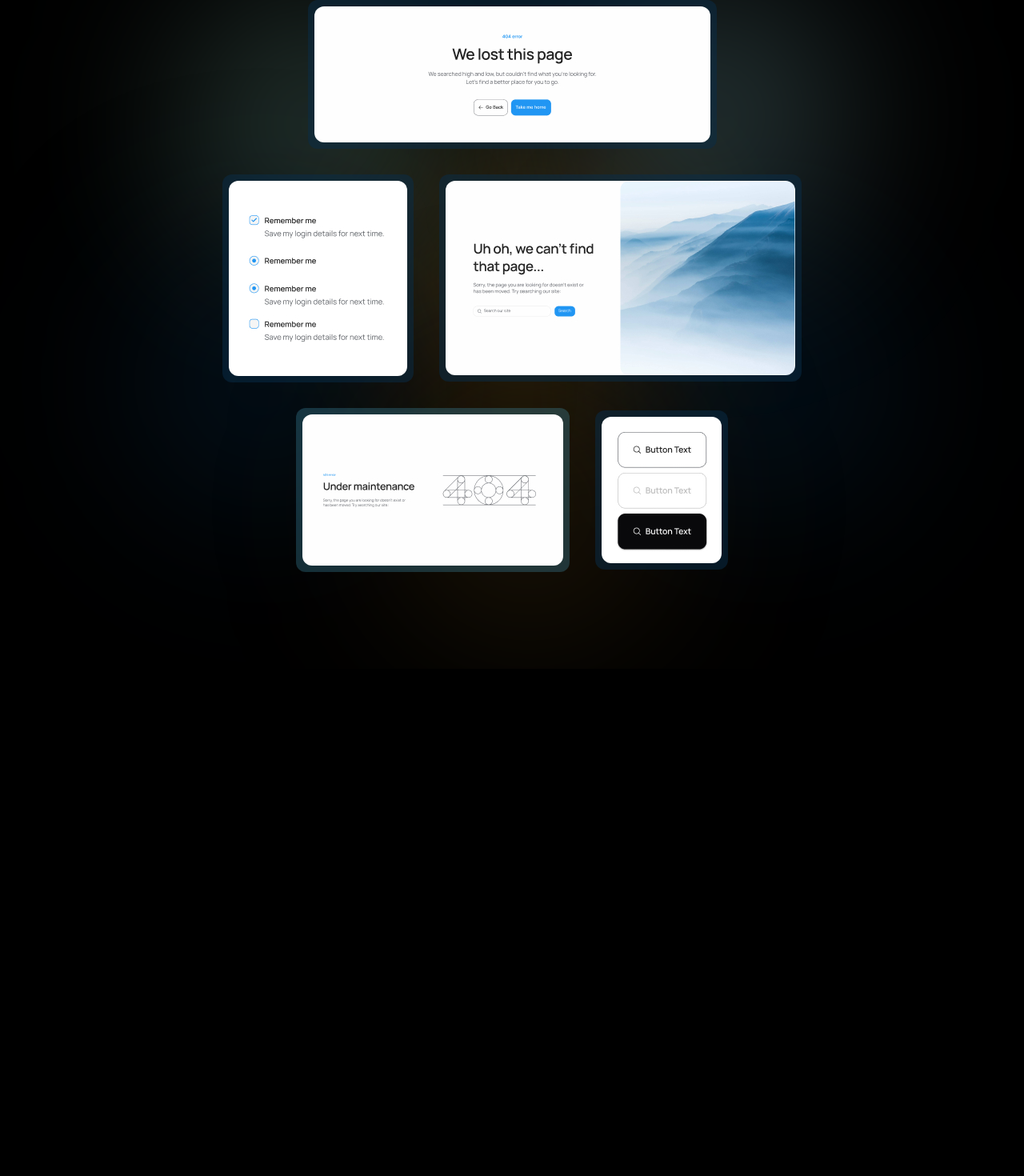
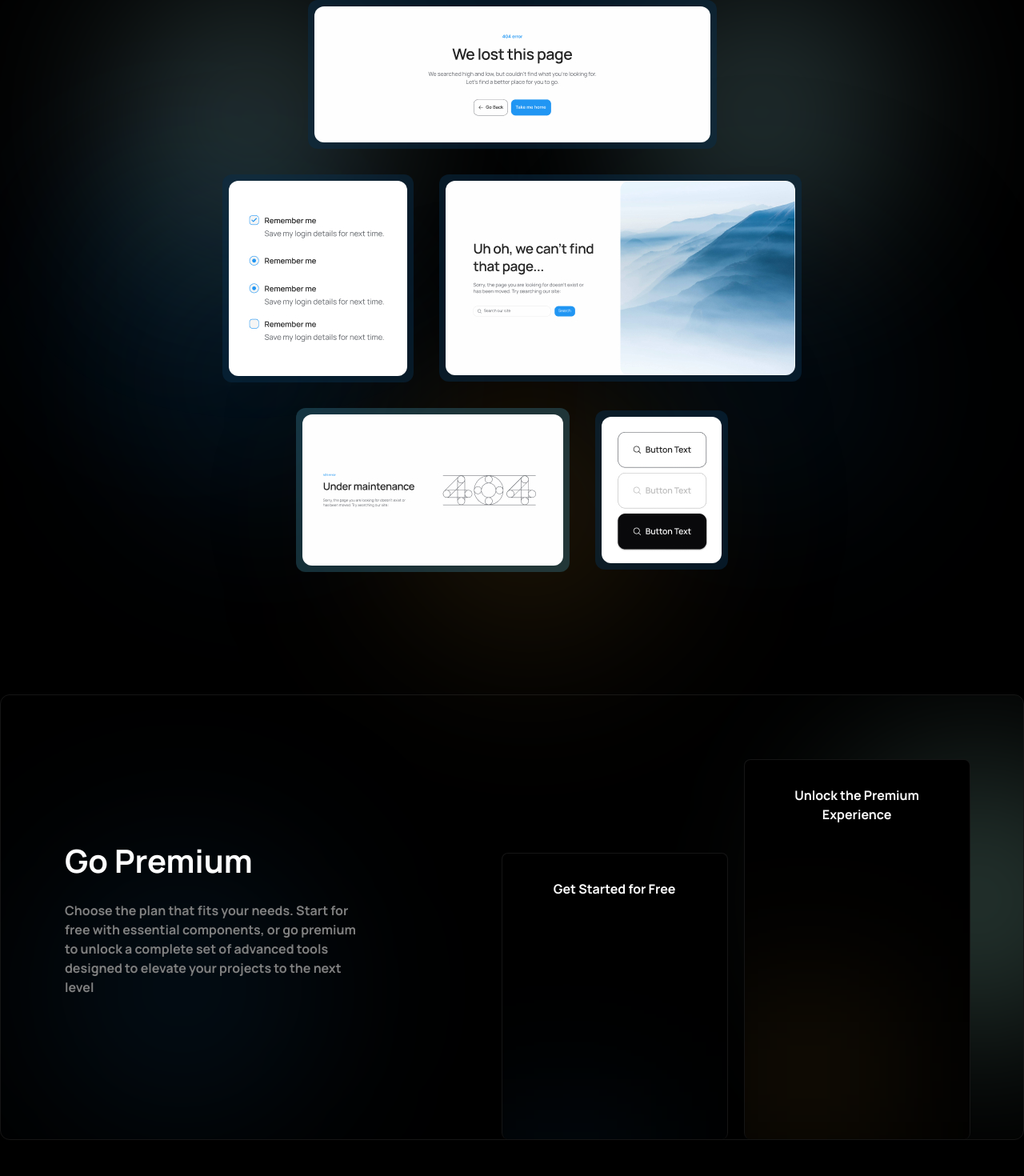
Before and after one commit to julianvidela/culture-ui-landing, a Next.js app in the folder client/: page /pages/home in a window 1280 px wide. Shown: the part 1109-2579 px from the top of the page at 80% size. Before the commit the page ends 1945 px from the top, so only its background shows below. Built offline with nearby package versions, Linux system fonts and the light colour scheme.

Commit message:
home and footer ready

```diff
--- a/client/src/app/common/assets/img/index.ts
+++ b/client/src/app/common/assets/img/index.ts
@@ -4,13 +4,14 @@ import Component_2 from "@/app/common/assets/img/component-2.jpg"
 import Component_3 from "@/app/common/assets/img/component-3.jpg"
 import Component_4 from "@/app/common/assets/img/component-4.jpg"
 import Component_5 from "@/app/common/assets/img/component-5.jpg"
+import CultureUiText from "@/app/common/assets/img/Culture UI.svg"
 
 
 
 
 
 
-const Img = { AllComponentsImg: AllComponentsImg.src ,Component_1:Component_1.src, Component_2:Component_2.src, Component_3:Component_3.src,Component_4:Component_4.src,Component_5:Component_5.src };
+const Img = { AllComponentsImg: AllComponentsImg.src ,Component_1:Component_1.src, Component_2:Component_2.src, Component_3:Component_3.src,Component_4:Component_4.src,Component_5:Component_5.src,CultureUiText:CultureUiText.src };
 
 
 export default Img;
--- /dev/null
+++ b/client/src/app/pages/home/components/CardPremium/CardPremium.tsx
@@ -0,0 +1,37 @@
+import React from 'react';
+import BackgroundCardP from '@/components/Atoms/BackGrounds/BackGroundCardP/BackGroundCardP';
+
+export const CardPremium = () => {
+  return (
+    <div className="w-auto h-auto mb-20">
+      <div className="border border-[var(--border-primary)] h-[557px] mt-12 rounded-xl relative overflow-hidden">
+
+        <BackgroundCardP />
+
+        <div className="relative z-10 h-full flex ">
+          <div className='flex flex-col w-[40%] justify-center gap-5 ml-20'>
+          <h2 className="text-[40px] font-bold text-[var(--text-color-secondary)]">Go Premium</h2>
+          <p className='text-[16px] font-bold text-[var(--text-color-primary)] w-[80%]'>Choose the plan that fits your needs. Start for free with essential components, or go premium to unlock a complete set of advanced tools designed to elevate your projects to the next level</p>
+
+          </div>
+          <div className='w-[60%] flex gap-5 items-end justify-center'>
+            <div className='border border-[var(--border-primary)] bg-black border-b-0 w-[283px] h-[358px] rounded-lg relative overflow-hidden'>
+
+              <div className='absolute blur-[100px] bg-[#0a2d497a] bottom-[-150px] w-40 h-40'/>
+              <div className='w-full flex justify-center p-8 text-center'>
+                <h3 className='text-[16px] font-bold text-[var(--text-color-secondary)] '>Get Started for Free</h3>
+              </div>
+
+            </div>
+            <div className='border border-[var(--border-primary)] bg-black border-b-0 w-[283px] h-[475px] rounded-lg relative overflow-hidden'>
+            <div className='absolute blur-[100px] bg-[#46321098] bottom-1 w-40 h-40'/>
+              <div className='w-full flex justify-centerm p-8 text-center'>
+                <h3 className='text-[16px] font-bold text-[var(--text-color-secondary)] '>Unlock the Premium Experience</h3>
+              </div>
+            </div>
+          </div>
+        </div>
+      </div>
+    </div>
+  );
+};
--- a/client/src/app/pages/home/landing/Landing.tsx
+++ b/client/src/app/pages/home/landing/Landing.tsx
@@ -2,6 +2,8 @@ import { Navbar } from '@/components/Navbar/Navbar'
 import React from 'react'
 import { Hero } from '../components/Hero/Hero'
 import { Gallery } from '../components/Galllery/Gallery'
+import { CardPremium } from '../components/CardPremium/CardPremium'
+import { Footer } from '@/components/Footer/Footer'
 
 export const Landing = () => {
   return (
@@ -9,6 +11,8 @@ export const Landing = () => {
         <Navbar/>
         <Hero/>
         <Gallery/>
+        <CardPremium/>
+        <Footer/>
     </div>
   )
 }
--- /dev/null
+++ b/client/src/components/Atoms/BackGrounds/BackGroundCardP/BackGroundCardP.tsx
@@ -0,0 +1,15 @@
+import React from "react";
+import "./backgroundcardp.css";
+
+const BackgroundCardP: React.FC = () => {
+  return (
+    <div className="background-container">
+      <div className="blur-bg">
+        <div className="blur-circle circle-1"></div>
+        <div className="blur-circle circle-2"></div>
+      </div>
+    </div>
+  );
+};
+
+export default BackgroundCardP;
--- /dev/null
+++ b/client/src/components/Atoms/BackGrounds/BackGroundCardP/backgroundcardp.css
@@ -0,0 +1,40 @@
+
+
+.background-container {
+    position: absolute; /* Permite que los círculos se posicionen respecto al contenedor padre */
+    top: 0;
+    left: 0;
+    width: 100%;
+    height: 100%; /* Abarca todo el espacio del contenedor */
+    z-index: -1; /* Detrás del contenido principal */
+  }
+
+  .blur-bg {
+    position: relative; /* Contexto de posicionamiento para los círculos */
+    width: 100%;
+    height: 100%;
+    display: flex;
+    justify-content: center;
+    align-items: center;
+
+  }
+
+  .blur-circle {
+
+    width: 400px;
+    height: 400px;
+    filter: blur(100px);
+    border-radius: 50%;
+  }
+
+  .circle-1 {
+    bottom: -70%;
+    left: 2%;
+    background: radial-gradient(circle, rgba(10, 45, 73, 0.445), transparent);
+  }
+
+  .circle-2 {
+    bottom: 20%;
+    left: 80%;
+    background: radial-gradient(circle, rgba(178, 253, 230, 0.322), transparent);
+  }
--- a/client/src/components/Atoms/BackGrounds/BackGroundGallery/BackgroundGallery.tsx
+++ b/client/src/components/Atoms/BackGrounds/BackGroundGallery/BackgroundGallery.tsx
@@ -6,7 +6,7 @@ const BackgroundGallery: React.FC = () => {
     <div className="background-container">
       <div className="blur-bg">
         <div className="blur-circle circle-1"></div>
-        <div className="blur-circle circle-2"></div>
+        <div className="blur-circle circle-2-c"></div>
         <div className="blur-circle circle-3"></div>
         <div className="blur-circle circle-4"></div>
         <div className="blur-circle circle-5"></div>
--- a/client/src/components/Atoms/BackGrounds/BackGroundGallery/backgroundgallery.css
+++ b/client/src/components/Atoms/BackGrounds/BackGroundGallery/backgroundgallery.css
@@ -55,7 +55,7 @@ body {
     margin: 0;
     padding: 0;
     background: black;
-    min-height: 100vh;
+
   }
 
 
@@ -84,7 +84,6 @@ body {
     position: absolute;
     width: 400px;
     height: 400px;
-    background: radial-gradient(circle, rgb(255, 255, 0), transparent);
     filter: blur(100px);
     border-radius: 50%;
   }
@@ -93,34 +92,34 @@ body {
   .circle-1 {
     top: 30%;
     left:36%;
-    background: radial-gradient(circle, rgb(70, 50, 16), transparent);
+    background: radial-gradient(circle, rgba(70, 50, 16, 0.473), transparent);
   }
 
-  .circle-2 {
-    top: 10%;
-    left: 15%;
-    background: radial-gradient(circle, rgba(178, 253, 230, 0.274), transparent);
+  .circle-2-c {
+    bottom: 50%;
+    right: 10%;
+    background: radial-gradient(circle, rgba(178, 248, 253, 0.288), transparent);
   }
 
   .circle-3 {
     bottom: 15%;
     right: 10%;
-    background: radial-gradient(circle, rgba(10, 45, 73, 0.479), transparent);
+    background: radial-gradient(circle, rgba(10, 45, 73, 0.356), transparent);
   }
 
   .circle-4 {
     bottom: 15%;
     left: 10%;
-    background: radial-gradient(circle, rgba(10, 45, 73, 0.479), transparent);
+    background: radial-gradient(circle, rgba(10, 45, 73, 0.478), transparent);
   }
 
   .circle-5 {
     top: 9%;
-    right: 15%;
+    right: 60%;
     background: radial-gradient(circle, rgba(178, 248, 253, 0.288), transparent);
   }
   .circle-6 {
     top: 60%;
     left:36%;
-    background: radial-gradient(circle, rgba(70, 50, 16, 0.521), transparent);
+    background: radial-gradient(circle, rgba(70, 50, 16, 0.596), transparent);
   }
--- /dev/null
+++ b/client/src/components/Footer/Footer.tsx
@@ -0,0 +1,29 @@
+import React from "react";
+import "./footer.css";
+import Img from "@/app/common/assets/img";
+import { navLinksDesktop } from "../Navbar/DataLinks";
+import Link from "next/link";
+
+export const Footer = () => {
+  return (
+    <div className="h-[25rem] w-full mt-40 flex flex-col gap-10">
+      <div className="w-full flex justify-center">
+        <img src={Img.CultureUiText} alt="" />
+      </div>
+      <hr className="hr_footer"/>
+      <div className="flex justify-center">
+        <div className="flex gap-9 ml-6 text-sm">
+          {navLinksDesktop.map((link, index) => (
+            <Link
+              key={index}
+              href={link.href}
+              className="font-normal text-[var(--text-color-secondary)] transition-colors duration-300 ease-in-out hover:text-[var(--text-color-primary)]"
+            >
+              {link.label}
+            </Link>
+          ))}
+        </div>
+      </div>
+    </div>
+  );
+};
--- /dev/null
+++ b/client/src/components/Footer/footer.css
@@ -0,0 +1,19 @@
+.h2-footer{
+
+        font-size: 260px;
+        font-weight: bold; /* Grosor de la fuente */
+        color: black; /* Fondo negro para el texto */
+
+        text-align: center;
+
+}
+
+.hr_footer{
+
+    width: 100%;
+    border: 0;
+    border-bottom: 1px solid #ffffff15;
+    -webkit-mask-image: linear-gradient(90deg, hsla(0, 0%, 100%, .062) 10%, #fff 50%, hsla(0, 0%, 100%, .062) 90%);
+    mask-image: linear-gradient(90deg, hsla(0, 0%, 100%, .062) 10%, #fff 50%, hsla(0, 0%, 100%, .062) 90%);
+
+}
--- a/client/tailwind.config.ts
+++ b/client/tailwind.config.ts
@@ -9,8 +9,37 @@ const config: Config = {
   theme: {
     extend: {
       colors: {
-        background: "var(--background)",
-        foreground: "var(--foreground)",
+        background: '#000000',
+        text: {
+          primary: '#808080',
+          secondary: '#ffffff',
+        },
+        primary: {
+          base: '#2196F3',
+          light: '#90CBF9',
+          dark: '#0A2D49',
+        },
+        secondary: {
+          base: '#50BB9B',
+          light: '#B2FDE6',
+          dark: '#429A7F',
+        },
+        grayscale: {
+          base: '#FEFEFE',
+          shade1: '#F5F5F5',
+          shade2: '#E2E2E2',
+          shade3: '#595D62',
+          shade4: '#1A1A1A',
+        },
+        border: {
+          primary: '#ffffff15',
+        },
+      },
+      fontSize: {
+        small: '16px',
+        normal: '20px',
+        medium: '26px',
+        large: '32px',
       },
     },
   },
```
Also changed, not shown: client/src/app/common/assets/img/Culture UI.svg (added).
